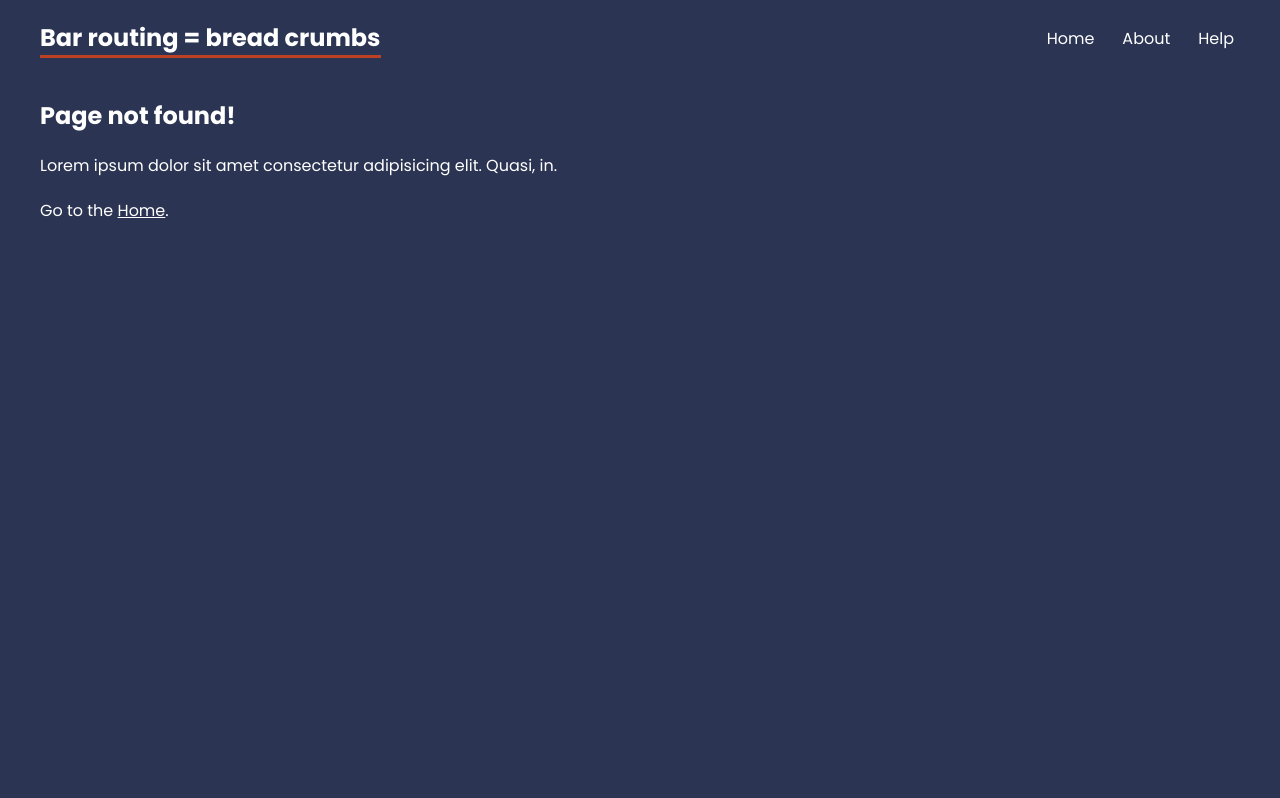
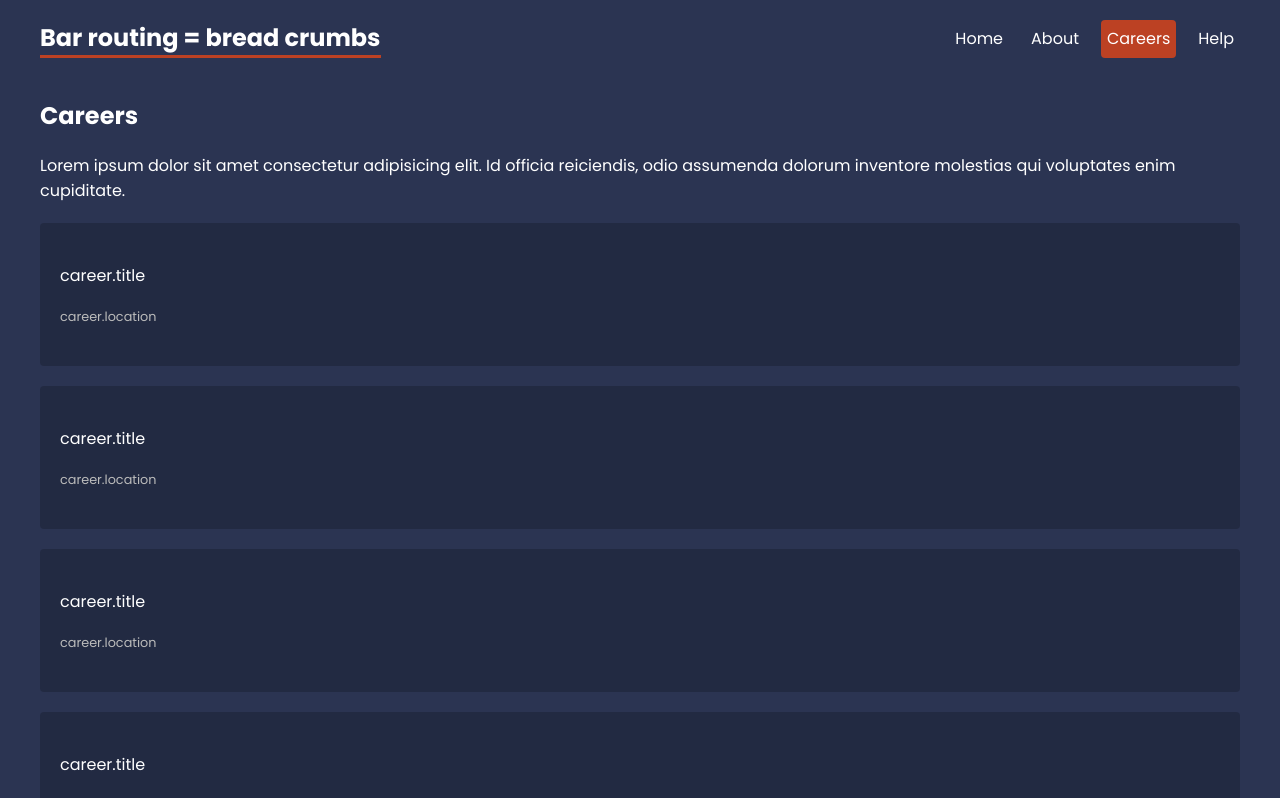
Before and after one commit to Anzhelika007/Courses, a React (Create React App) app in the folder name-of-your-project/routing-start/: page /careers in a window 1280 px wide. Before the commit this address had no page. Shown: the top 798 px of the page. Built offline with nearby package versions, Linux system fonts and the light colour scheme; data requests are answered from the project's data file.

Commit message:
feat: add loader server-json for data

```diff
--- a/name-of-your-project/routing-start/package.json
+++ b/name-of-your-project/routing-start/package.json
@@ -6,6 +6,7 @@
     "@testing-library/jest-dom": "^5.16.5",
     "@testing-library/react": "^13.4.0",
     "@testing-library/user-event": "^13.5.0",
+    "json-server": "^1.0.0-beta.1",
     "react": "^18.2.0",
     "react-dom": "^18.2.0",
     "react-router-dom": "6.4",
--- a/name-of-your-project/routing-start/src/App.js
+++ b/name-of-your-project/routing-start/src/App.js
@@ -2,6 +2,7 @@ import { createBrowserRouter, Routes, Route, Link, NavLink, RouterProvider,  cre
 // layout
 import RootLayout from "./layouts/RootLayout";
 import HelpLayout from "./layouts/HelpLayout";
+import CareersLayout from "./layouts/CareersLayout";
 
 // pages
 import About from "./pages/About";
@@ -9,6 +10,8 @@ import Home from "./pages/Home";
 import Faq from "./pages/help/Faq";
 import Contact from "./pages/help/Contact";
 import NotFound from "./pages/NotFound";
+import Careers from "./pages/careers/Careers";
+import {careersLoader} from './pages/careers/Careers';
 
 const router = createBrowserRouter(
   createRoutesFromElements(
@@ -16,9 +19,14 @@ const router = createBrowserRouter(
         {/* path='/' the same index */}
         <Route index element={<Home />} />
         <Route path='about' element={<About />} />
+
         <Route path='help' element={<HelpLayout />}>
           <Route path='faq' element={<Faq />} />
           <Route path='contact' element={ <Contact /> }/>
+        </Route>
+
+        <Route path='careers' element={ <CareersLayout />}>
+          <Route index element={<Careers />} loader={careersLoader}/>
         </Route>
 
         <Route path='*' element={<NotFound />} />
--- a/name-of-your-project/routing-start/src/index.css
+++ b/name-of-your-project/routing-start/src/index.css
@@ -75,7 +75,7 @@ main {
 
 /* faq */
 .faq .question {
-  background: rgba(0,0,0.2);
+  background: rgba(0,0,0,0.2);
   padding: 5px 20px;
   border-radius: 4px;
   margin: 20px 0;
@@ -100,10 +100,25 @@ form label span {
   margin-bottom: 10px;
 }
 
-
-
 /* careers list */
-
+.careers > a {
+  display: block;
+  background: rgba(0,0,0,0.2);
+  padding: 20px;
+  border-radius: 4px;
+  margin: 20px 0;
+  text-decoration: none;
+}
+.careers > a:hover p {
+  color: var(--primary);
+}
+.career p {
+  margin: 0;
+}
+.careers > a p:last-child {
+  font-size: 0.8em;
+  color: #bbb;
+}
 
 /* careers details */
 
--- /dev/null
+++ b/name-of-your-project/routing-start/src/layouts/CareersLayout.js
@@ -0,0 +1,13 @@
+import { Outlet } from "react-router-dom"
+
+export default function CareersLayout() {
+  return (
+    <div className="careers-layout">
+      <h2>Careers</h2>
+      <p>Lorem ipsum dolor sit amet consectetur adipisicing elit. Id officia reiciendis, odio assumenda dolorum inventore molestias qui voluptates enim cupiditate.</p>
+
+      <Outlet />
+    </div>
+
+  )
+}
--- a/name-of-your-project/routing-start/src/layouts/RootLayout.js
+++ b/name-of-your-project/routing-start/src/layouts/RootLayout.js
@@ -10,6 +10,7 @@ export default function RootLayout() {
          <h1>Bar routing = bread crumbs</h1>
          <NavLink to='/'>Home</NavLink>
          <NavLink to='about'>About</NavLink>
+         <NavLink to='careers'>Careers</NavLink>
          <NavLink to='help'>Help</NavLink>
        </nav>
       </header>
--- /dev/null
+++ b/name-of-your-project/routing-start/src/pages/careers/Careers.js
@@ -0,0 +1,24 @@
+import { useLoaderData, Link } from "react-router-dom"
+
+export default function Careers() {
+
+  const careers = useLoaderData()
+
+  return (
+    <div className="careers">
+      {careers.map(career => (
+        <Link to='/' key={career.id}>
+          <p>career.title</p>
+          <p>career.location</p>
+        </Link>
+      ))}
+    </div>
+  )
+}
+
+// loader function
+
+export const careersLoader = async () => {
+  const res  = fetch('http://localhost:4000/careers')
+  return (await res).json()
+}
```
Also changed, not shown: 1 other file (tests, documents, lock files or other folders).
